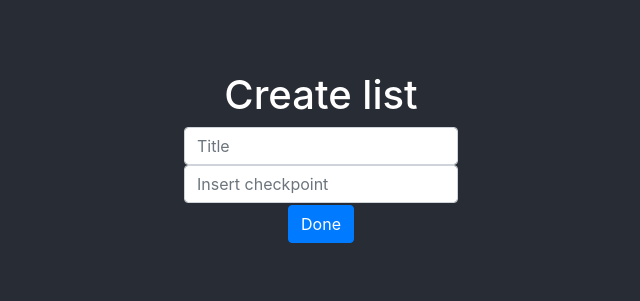
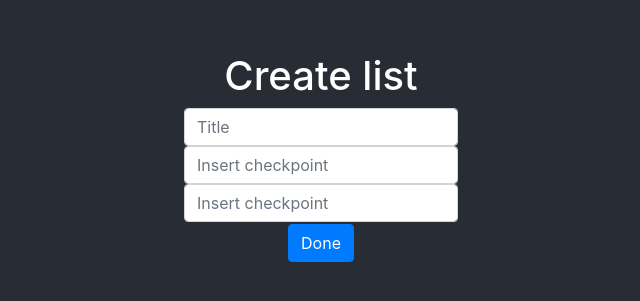
Before and after one commit to educorzo/Tasky, a React app: page / in a window 1280 px wide. Shown: the part 243-544 px from the top of the page, without its empty margins (319-959 px from the left). Built offline with nearby package versions, Linux system fonts and the light colour scheme.

Commit message:
Checkpoints are saved in object

```diff
--- a/src/CheckpointForm.js
+++ b/src/CheckpointForm.js
@@ -7,7 +7,7 @@ export default function CheckpointForm(props) {
 
   function onChange(e) {
     setCheckpoint(e.target.value);
-    props.onChange(e.target.value);
+    props.onChange(props.checkpointId, e.target.value);
   }
 
   return (
--- a/src/CheckpointList.js
+++ b/src/CheckpointList.js
@@ -2,15 +2,24 @@ import React from 'react';
 import PropTypes from 'prop-types';
 
 export default function CheckpointList(props) {
+  let checkpoints = [];
+  let checkpointId;
+
+  for (checkpointId in props.checkpoints) {
+    if (Object.prototype.hasOwnProperty.call(props.checkpoints, checkpointId)) {
+      checkpoints.push(<h2 key={checkpointId}>{props.checkpoints[checkpointId]}</h2>);
+    }
+  }
+
   return (
     <div>
       <h1>{props.title}</h1>
-      <h2>{props.checkpoint}</h2>
+      {checkpoints}
     </div>
   );
 }
 
 CheckpointList.propTypes = {
   title: PropTypes.string.isRequired,
-  checkpoint: PropTypes.string.isRequired
+  checkpoints: PropTypes.object.isRequired
 };
--- a/src/CheckpointListForm.js
+++ b/src/CheckpointListForm.js
@@ -5,11 +5,19 @@ import CheckpointForm from './CheckPointForm';
 
 export default function CheckpointListForm(props) {
   const [title, setTitle] = useState('');
-  const [checkpoint, setCheckpoint] = useState('');
+  const [checkpoints, setCheckpoints] = useState({});
 
   function submited(e) {
     e.preventDefault();
-    props.onSubmit(title, checkpoint);
+    props.onSubmit(title, checkpoints);
+  }
+
+  function onChange(id, editedCheckpoint) {
+    let newCheckpoints = { ...checkpoints };
+
+    newCheckpoints[id] = editedCheckpoint;
+
+    setCheckpoints(newCheckpoints);
   }
 
   return (
@@ -17,7 +25,8 @@ export default function CheckpointListForm(props) {
       <h1>Create list</h1>
       <Form className='CheckpointListForm' onSubmit={submited}>
         <Form.Control placeholder='Title' maxLength='20' value={title} onChange={e => setTitle(e.target.value)} name='title'></Form.Control>
-        <CheckpointForm checkpointId='1' onChange={setCheckpoint}/>
+        <CheckpointForm checkpointId='0' onChange={onChange}/>
+        <CheckpointForm checkpointId='1' onChange={onChange}/>
         <Button type='submit'>Done</Button>
       </Form>
     </div>
--- a/src/Planner.js
+++ b/src/Planner.js
@@ -5,17 +5,17 @@ import CheckpointListForm from './CheckpointListForm.js';
 export default function Planner() {
   const [done, setDone] = useState(false);
   const [title, setTitle] = useState('');
-  const [checkpoint, setCheckpoint] = useState('');
+  const [checkpoints, setCheckpoints] = useState({});
 
-  function onSubmit(titleInput, checkpointInput) {
+  function onSubmit(titleInput, checkpointsInput) {
     setTitle(titleInput);
-    setCheckpoint(checkpointInput);
+    setCheckpoints({ ...checkpointsInput });
     setDone(!done);
   }
 
   return (
     <div>
-      {done ? (<CheckpointList title={title} checkpoint={checkpoint}/>) : (<CheckpointListForm onSubmit={onSubmit}/>)}
+      {done ? (<CheckpointList title={title} checkpoints={checkpoints}/>) : (<CheckpointListForm onSubmit={onSubmit}/>)}
     </div>
   );
 }
```
Also changed, not shown: 1 other file (tests, documents, lock files or other folders).
